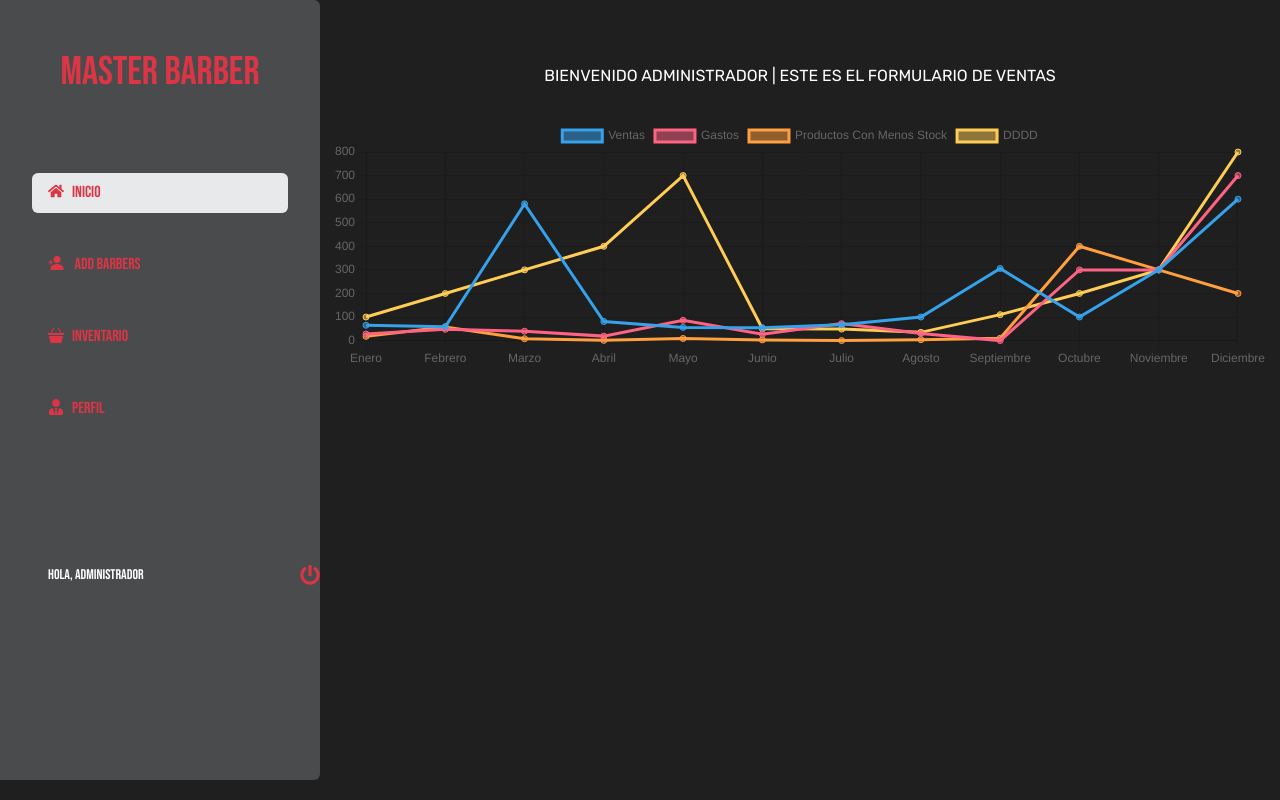
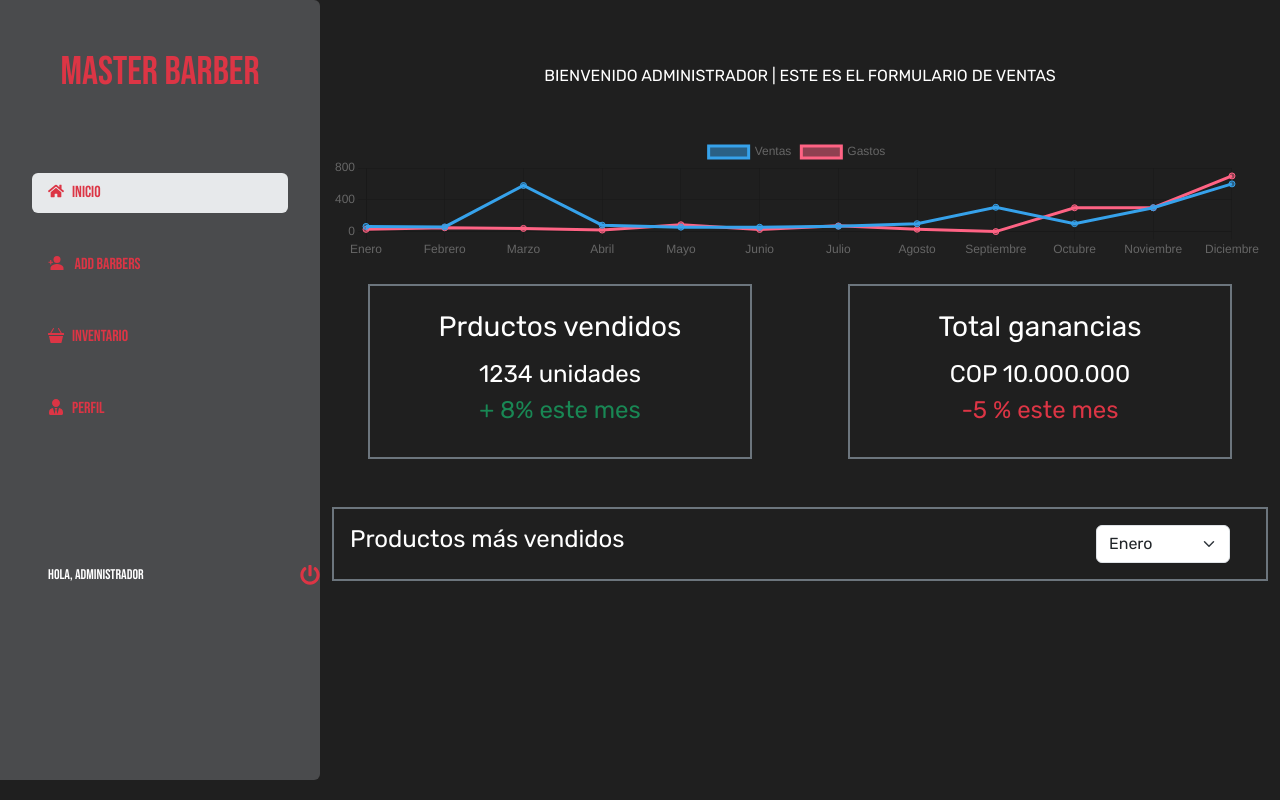
Before and after one commit to FidelSmoke/Practicas, a React (Create React App) app in the folder dashboard-react/dashboard-react/: page / in a window 1280 px wide. Built offline with nearby package versions, Linux system fonts and the light colour scheme.

Commit message:
Peril
Perfil Y Iniciar El Index

```diff
--- a/dashboard-react/dashboard-react/public/index.html
+++ b/dashboard-react/dashboard-react/public/index.html
@@ -1,49 +1,32 @@
 <!DOCTYPE html>
 <html lang="en">
+
 <head>
   <meta charset="utf-8" />
   <link rel="icon" href="%PUBLIC_URL%/favicon.ico" />
   <link rel="stylesheet" href="https://cdn.jsdelivr.net/npm/bootstrap-icons@1.11.3/font/bootstrap-icons.min.css">
   <meta name="viewport" content="width=device-width, initial-scale=1" />
   <meta name="theme-color" content="#000000" />
-    <meta
-      name="description"
-      content="Web site created using create-react-app"
-    />
+  <meta name="description" content="Web site created using create-react-app" />
   <link rel="apple-touch-icon" href="%PUBLIC_URL%/logo192.png" />
-    <!--
-      manifest.json provides metadata used when your web app is installed on a
-      user's mobile device or desktop. See https://developers.google.com/web/fundamentals/web-app-manifest/
-    -->
   <link rel="manifest" href="%PUBLIC_URL%/manifest.json" />
-    <!--
-      Notice the use of %PUBLIC_URL% in the tags above.
-      It will be replaced with the URL of the `public` folder during the build.
-      Only files inside the `public` folder can be referenced from the HTML.
+  <title> Administrador </title>
+  <link rel="shortcut icon" href="/logo512.png">
+  <link rel="icon" sizes="192x192" href="/logo512.png">
+  <link rel="favicon" href="/logo512.png">
+  <link rel="apple-touch-icon" href="/logo512.png">
+</head>
 
-      Unlike "/favicon.ico" or "favicon.ico", "%PUBLIC_URL%/favicon.ico" will
-      work correctly both with client-side routing and a non-root public URL.
-      Learn how to configure a non-root public URL by running `npm run build`.
-    -->
-
-    <title rel="icon" type="public/png" href="images/logo512.png"> Administrador </title>
-  </head>
 <body>
   <noscript>You need to enable JavaScript to run this app.</noscript>
   <div id="root"></div>
-    <!--
-      This HTML file is a template.
-      If you open it directly in the browser, you will see an empty page.
 
-      You can add webfonts, meta tags, or analytics to this file.
-      The build step will place the bundled scripts into the <body> tag.
+  <script src="https://cdn.jsdelivr.net/npm/@popperjs/core@2.11.8/dist/umd/popper.min.js"
+    integrity="sha384-I7E8VVD/ismYTF4hNIPjVp/Zjvgyol6VFvRkX/vR+Vc4jQkC+hVqc2pM8ODewa9r"
+    crossorigin="anonymous"></script>
+  <script src="https://cdn.jsdelivr.net/npm/bootstrap@5.3.3/dist/js/bootstrap.min.js"
+    integrity="sha384-0pUGZvbkm6XF6gxjEnlmuGrJXVbNuzT9qBBavbLwCsOGabYfZo0T0to5eqruptLy"
+    crossorigin="anonymous"></script>
+</body>
 
-      To begin the development, run `npm start` or `yarn start`.
-      To create a production bundle, use `npm run build` or `yarn build`.
-    -->
-      <script src="https://cdn.jsdelivr.net/npm/@popperjs/core@2.11.8/dist/umd/popper.min.js"
-        integrity="sha384-I7E8VVD/ismYTF4hNIPjVp/Zjvgyol6VFvRkX/vR+Vc4jQkC+hVqc2pM8ODewa9r" crossorigin="anonymous"></script>
-      <script src="https://cdn.jsdelivr.net/npm/bootstrap@5.3.3/dist/js/bootstrap.min.js"
-        integrity="sha384-0pUGZvbkm6XF6gxjEnlmuGrJXVbNuzT9qBBavbLwCsOGabYfZo0T0to5eqruptLy" crossorigin="anonymous"></script>
-  </body>
 </html>
--- a/dashboard-react/dashboard-react/src/Components/Graficas.jsx
+++ b/dashboard-react/dashboard-react/src/Components/Graficas.jsx
@@ -7,15 +7,10 @@ Chart.register(...registerables);
 export default function Graficas({ tipo, data, options }) {
 
   if (tipo === 'doughnut') {
-    return <Doughnut data={data} options={options} height={550} />;
+    return <Doughnut data={data} options={options} height={10} />;
   } else if (tipo === 'line') {
-    return <Line data={data} options={options} height={80} />;
+    return <Line data={data} options={options} height={40} />;
   } else if (tipo === 'bar') {
-    return <Bar data={data} options={options} height={80} />;
-  } else if (tipo === 'bar') {
-    return <Bar data={data} options={options} height={80} />;
-  } else if (tipo === 'bar') {
-    return <Bar data={data} options={options} height={80} />;
   }
   return null;
 }
--- a/dashboard-react/dashboard-react/src/pages/Admin/AddBarberos.jsx
+++ b/dashboard-react/dashboard-react/src/pages/Admin/AddBarberos.jsx
@@ -19,7 +19,8 @@ const addBarberos = () => {
                 <div className="d-flex justify-content-end mx-5 mt-5">
                     <button type="button" class="btn btn-danger" data-bs-toggle="modal" data-bs-target="#AñadirModal" data-bs-whatever="@mdo" >Añadir</button>
                 </div>
-                <table class="table table-dark table-hover mt-4 .col-md-4">
+                <div className='table-responsive'>
+                    <table class="table table-dark table-hover mt-4 container p-5">
                         <thead>
                             <tr>
                                 <th scope="col">Nombre Barbero</th>
@@ -205,6 +206,7 @@ const addBarberos = () => {
                             </tr>
                         </tbody>
                     </table>
+                </div>
 
                 {/* MODAL EDIT */}
 
--- a/dashboard-react/dashboard-react/src/pages/Admin/Inicio.jsx
+++ b/dashboard-react/dashboard-react/src/pages/Admin/Inicio.jsx
@@ -5,24 +5,17 @@ import Sidebar from '../../Components/Sidebar';
 
 const Inicio = () => {
   const data = {
-    labels: ['Enero', 'Febrero', 'Marzo', 'Abril', 'Mayo', 'Junio', 'Julio', 'Agosto', 'Septiembre','Octubre','Noviembre','Diciembre'],
+    labels: ['Enero', 'Febrero', 'Marzo', 'Abril', 'Mayo', 'Junio', 'Julio', 'Agosto', 'Septiembre', 'Octubre', 'Noviembre', 'Diciembre'],
     datasets: [
       {
         label: 'Ventas',
-        data: [65, 59, 580, 81, 56, 55, 67, 100, 306, 100,300,600]
+        data: [65, 59, 580, 81, 56, 55, 67, 100, 306, 100, 300, 600]
       },
       {
         label: 'Gastos',
-        data: [28, 48, 40, 19, 86, 27, 72, 30, 0,300, 300, 700]
+        data: [28, 48, 40, 19, 86, 27, 72, 30, 0, 300, 300, 700]
       },
-      {
-        label: 'Productos Con Menos Stock',
-        data: [18, 58, 8, 1, 9, 3, 0, 4, 10,400, 300, 200]
-      },
-      {
-        label: 'DDDD',
-        data: [100, 200, 300, 400, 700, 50, 49, 35, 110, 200, 300, 800]
-      }
+
     ],
   };
   const options = {
@@ -30,16 +23,42 @@ const Inicio = () => {
       y: {
         beginAtZero: true,
       },
-    },
-
+    }
   };
   return (
     <div className='flex'>
       <Sidebar />
-      <div className="w-100 container">
+      <div className="w-100">
         <div className='col-100'>
           <p className='mt-5 text-center pb-3 pt-3 text-white'>BIENVENIDO ADMINISTRADOR | ESTE ES EL FORMULARIO DE VENTAS</p>
-          <Graficas data={data} options={options} tipo='line' className='mt-2' />
+        </div>
+        <div className='container pt-3'>
+          <div className="row g-4">
+            <div className="text-center justify-content-center">
+              <Graficas data={data} tipo='line' options={options} />
+            </div>
+            <div className="col-12 col-sm border border-2 mx-0 mx-sm-5 border-secondary  text-center">
+              <h3 className='pt-4  text-white'>Prductos vendidos</h3>
+              <h4 className='pt-2 text-white'>1234 unidades</h4>
+              <h4 className='pb-4 text-success'>+ 8% este mes</h4>
+            </div>
+            <div className="col-12 col-sm border mx-0 mx-sm-5 border-2 border-secondary text-center">
+              <h3 className='pt-4 text-white'>Total ganancias</h3>
+              <h4 className='pt-2 text-white'>COP 10.000.000</h4>
+              <h4 className='pb-4 text-danger'>-5 % este mes</h4>
+            </div>
+          </div>
+          <div className="container border border-2 border-secondary my-5 p-3">
+            <div className="row w-100 justify-content-between">
+              <h4 className="col-12 col-sm-10 text-white">Productos más vendidos</h4>
+              <select name="" id="" className="form-select col-12 col-sm mx-2">
+                <option value="">Enero</option>
+                <option value="">Febrero</option>
+                <option value="">Marzo</option>
+                <option value="">Abril</option>
+              </select>
+            </div>
+          </div>
         </div>
       </div>
     </div>
```
Also changed, not shown: dashboard-react/dashboard-react/src/Components/Sidebar.jsx (+4 -6 lines), dashboard-react/dashboard-react/src/pages/Admin/inventario.jsx (+26 -23 lines). Lines whose indentation alone changed are shown as unchanged.
